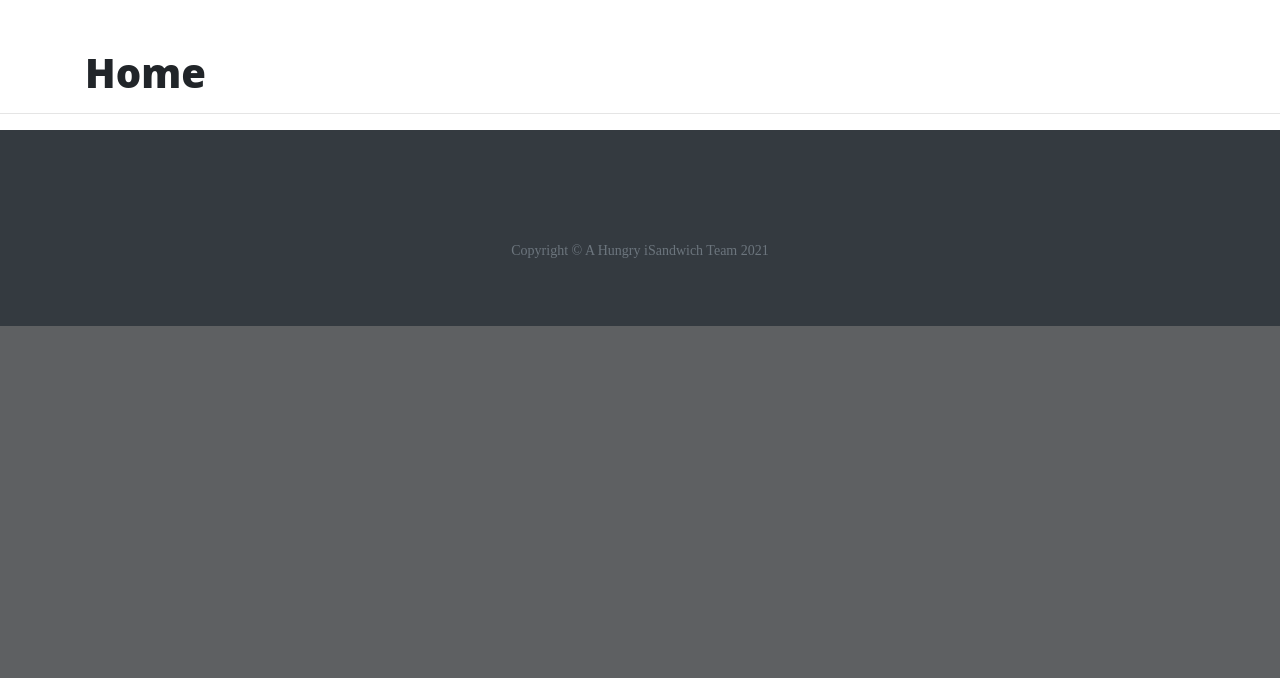
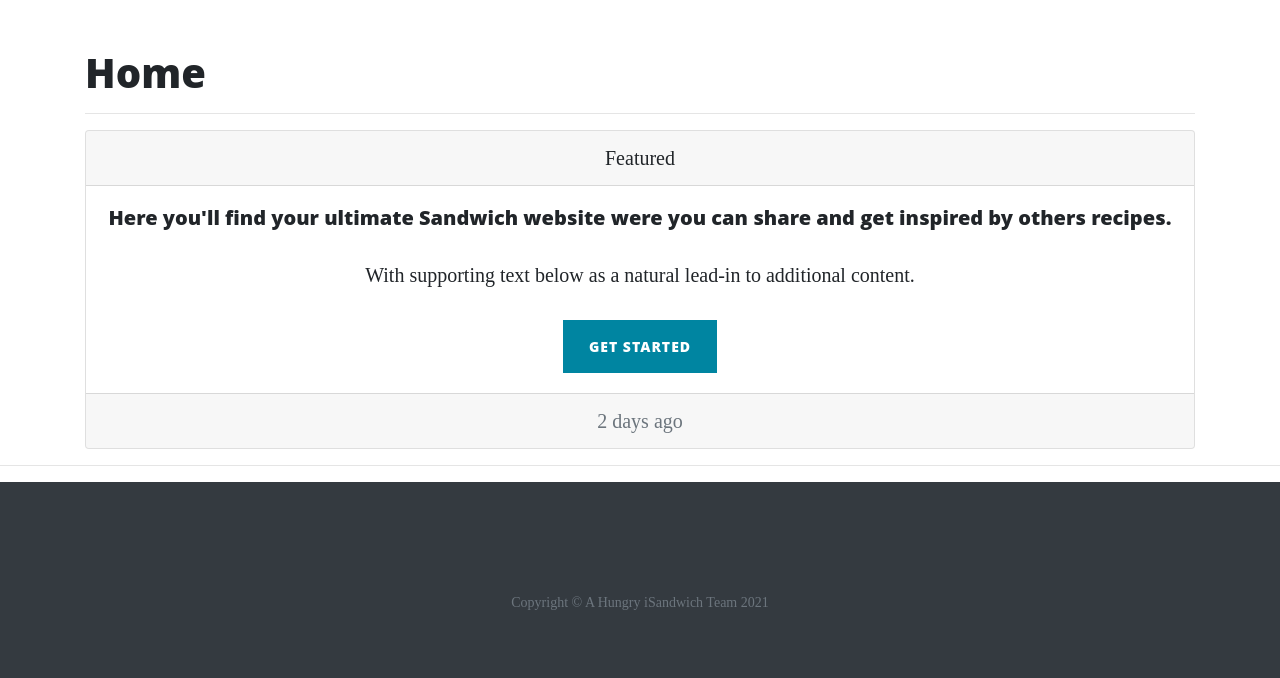
Before and after one commit to Code-Institute-Submissions/DannyNagyAI-DannyNagyAI-DannyNagyAI-Code-Institute-MS3-Project_JuneResub, a Flask app: page / in a window 1280 px wide. Shown: the part 533-1211 px from the top of the page. Before the commit the page ends 859 px from the top, so only its background shows below. Run offline with Flask 2, Linux system fonts and the light colour scheme; some libraries are stand-ins or nearby versions.

Commit message:
Added support for login and logout and made menu interactive when loged in or not

```diff
--- a/run.py
+++ b/run.py
@@ -30,23 +30,50 @@ def sandwiches():
     catogories_1 = categories_collection.find()
     return render_template("sandwiches.html", sandwiches=sandwiches_1, categories=catogories_1)
 
+
+# ------------------------------------------------------------------------------------------------------------
+# login
+# ------------------------------------------------------------------------------------------------------------
+
 @app.route("/login_form", methods=['GET'])
 def login_form():
     return render_template("login_form.html")
 
 @app.route("/login", methods=['POST'])
 def login():
+    # 1. Get the username and password provided from the loginform
     user_name = request.form["user_name"]
     password = request.form["password"]
 
+    # 2. Try to find a matching user from the given username/pwd
     user = users_collection.find_one({"user_name":user_name, "password":password})
     if(user is not None):
+        # User is now loged in, setting som session variables (might wanna replace later on)
         session['display_name'] = user.get("display_name")
-        return render_template("profile.html")
+        session['user_name'] = user.get("user_name")
+
+        # We also want to provide the profile page with the current loged in users sandwiches
+        user_sandwiches = sandwich_collection.find({"user_name":user.get("user_name")})
+
+        # Then we send the loged in user to his profile page with his sandwiches to go :-)
+        return render_template("profile.html", user_sandwiches=user_sandwiches)
     else:
         message = "Could not log in user, please try again!"
         return render_template("login_form.html", message=message)
 
+
+@app.route('/logout')
+def logout():
+   # remove the username from the session if it is there
+   session.pop('user_name', None)
+   session.pop('display_name', None)
+   message = "You have been logged out"
+   return render_template("login_form.html", message=message)
+
+
+# ------------------------------------------------------------------------------------------------------------
+# Signup
+# ------------------------------------------------------------------------------------------------------------
 @app.route("/signup_form")
 def signup_form():
     return render_template("signup_form.html")
@@ -68,28 +95,66 @@ def signup():
         message = "The registration went well, user " + display_name + " is now a member"
         return render_template("signup_form.html", message=message)
 
-
+# ------------------------------------------------------------------------------------------------------------
+# Profile Page
+# ------------------------------------------------------------------------------------------------------------
 @app.route("/profile")
 def profile():
+    # 1. Get the current loged in user
+    user_name = session["user_name"]     # Note: add som error handeling!
+
+    # We also want to provide the profile page with the current loged in users sandwiches
+    user_sandwiches = sandwich_collection.find({"user_name": user_name})
+
+    # Then we send the loged in user to his profile page with his sandwiches to go :-)
+    return render_template("profile.html", user_sandwiches=user_sandwiches)
+
+@app.route("/edit_sandwich")
+def edit_sandwich():
+    #Deleting a Task with various references
+    #key=request.values.get("_id")
+    #sandwich_collection.remove({"_id":ObjectId(key)})
     return render_template("profile.html")
 
 
+@app.route("/delete_sandwich")
+def delete_sandwich():
+    #Deleting a Task with various references
+    #key=request.values.get("_id")
+    #sandwich_collection.remove({"_id":ObjectId(key)})
+    return render_template("profile.html")
+
+
+# ------------------------------------------------------------------------------------------------------------
+# Sandwich Page
+# ------------------------------------------------------------------------------------------------------------
 @app.route("/sandwich_form")
 def sandwich_form():
     return render_template("sandwich_form.html")
 
+
 @app.route("/add_sandwich", methods=['POST'])
 def add_sandwich():
-    #Adding a sandwich
+    # 1. Get the form data for the new sandwich
     sandwich_name = request.form["sandwich_name"]
     description = request.form["description"]
     category = request.form["category"]
     ingredients = request.form["ingredients"]
     instructions = request.form["instructions"]
     image = request.form["image"]
-    sandwich_collection.insert({ "sandwich_name":sandwich_name, "description":description, "category":category, "ingredients":ingredients, "instructions":instructions, "image":image})
-    return render_template("sandwich_form.html")
 
+    # 2. Save the new sandwich to database
+    sandwich_collection.insert({ "sandwich_name":sandwich_name, "description":description, "category":category, "ingredients":ingredients, "instructions":instructions, "image":image, "user_name":session['user_name']})
+
+    # 3. Send the user back to profile page with a success-message and a list of the users sandwiches
+    message = "Sandwich successfully added"
+    user_sandwiches = sandwich_collection.find({"user_name": session["user_name"]})
+
+    return render_template("profile.html", message = message, user_sandwiches = user_sandwiches)
+
+# ------------------------------------------------------------------------------------------------------------
+# Main
+# ------------------------------------------------------------------------------------------------------------
 
 if __name__ == "__main__":
     app.run(
--- a/templates/base.html
+++ b/templates/base.html
@@ -27,25 +27,31 @@
           <li class="nav-item">
             <a class="nav-link" href="{{ url_for('sandwiches') }}">Sandwiches</a>
           </li>
+          {% if 'user_name' not in session: %}
            <li class="nav-item">
             <a class="nav-link" href="{{ url_for('login_form') }}">Login</a>
           </li>
            <li class="nav-item">
             <a class="nav-link" href="{{ url_for('signup_form') }}">Sign Up</a>
           </li>
-              <li class="nav-item">
+          {% else: %}
+          <li class="nav-item">
+            <a class="nav-link" href="{{ url_for('logout') }}">Logout</a>
+          </li>
+           <li class="nav-item">
             <a class="nav-link" href="{{ url_for('profile') }}">Profile</a>
           </li>
               <li class="nav-item">
             <a class="nav-link" href="{{ url_for('sandwich_form') }}">Add Sandwich</a>
           </li>
+          {% endif %}
         </ul>
       </div>
     </div>
   </nav>
 
-  <!-- Page Header -->
-<header class="masthead" style="background-image: url('https://wallpapercave.com/wp/wp2053415.jpg')">
+<!-- Page Header -->
+<header class="masthead">
     <div class="overlay"></div>
     <div class="container">
       <div class="row">
--- a/templates/index.html
+++ b/templates/index.html
@@ -1,4 +1,18 @@
 {% extends "base.html" %}
 {% block content %}
-    <h1>Home </h1>
+<h1>Home</h1>
+<hr>
+<div class="card text-center">
+    <div class="card-header">
+        Featured
+    </div>
+    <div class="card-body">
+        <h5 class="card-title">Here you'll find your ultimate Sandwich website were you can share and get inspired by others recipes.</h5>
+        <p class="card-text">With supporting text below as a natural lead-in to additional content.</p>
+        <a href="#" class="btn btn-primary">Get started</a>
+    </div>
+    <div class="card-footer text-muted">
+        2 days ago
+    </div>
+</div>
 {% endblock %}
--- /dev/null
+++ b/templates/sandwich.html
@@ -0,0 +1,4 @@
+{% extends "base.html" %}
+{% block content %}
+    <h1>XXXX</h1>
+{% endblock %}
--- a/templates/sandwich_form.html
+++ b/templates/sandwich_form.html
@@ -5,7 +5,7 @@
 <h1>Add Sandwich</h1>
 
 <!-- Form to post/add a Sandwich to MongoDB -->
-<form class="card mt3" method="POST" action="/add_sandwich"">
+<form class="card mt3 shadow" method="POST" action="/add_sandwich"">
     <fieldset>
         <div class="form-group">
             <label for="sandwich_name">Sandwich Name</label>
--- a/templates/signup_form.html
+++ b/templates/signup_form.html
@@ -22,6 +22,6 @@
         <label for="display_name">Display Name</label>
         <input type="text" class="form-control" name="display_name" placeholder="Enter a display name">
     </div>
-    <button type="submit" class="btn btn-primary">Submit</button>
+    <button type="submit" class="btn btn-success">Submit</button>
 </form>
 {% endblock %}
```
Also changed, not shown: templates/profile.html (+32 -4 lines), templates/sandwiches.html (+6 -3 lines).
